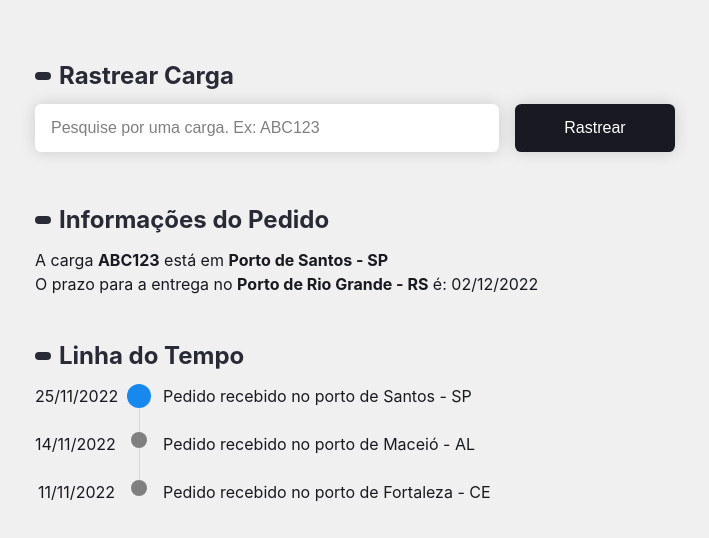
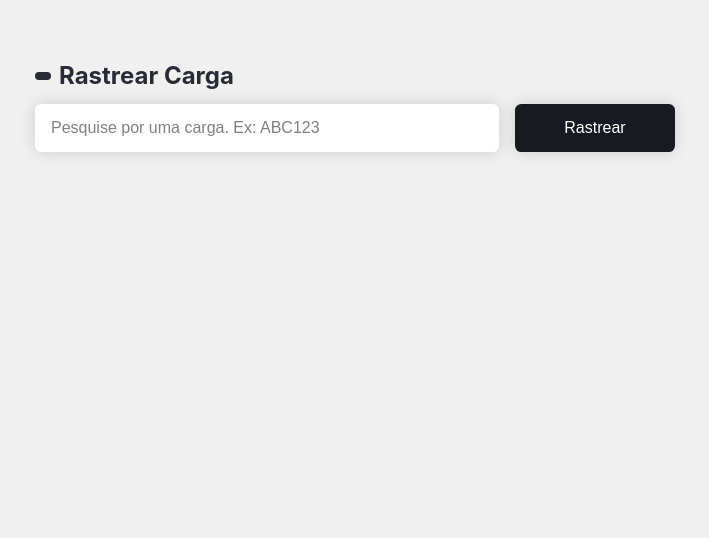
Before and after one commit to YtaloGabriel/RastreadorDeCarga-Front-Time2, a React (Vite) app: page /public in a window 1280 px wide. Shown: the top 538 px of the page, without its empty margins (285-994 px from the left). Built offline with nearby package versions, Linux system fonts and the light colour scheme.

Commit message:
inserindo dados da api na página de rastreamento público

```diff
--- a/package.json
+++ b/package.json
@@ -9,6 +9,8 @@
     "preview": "vite preview"
   },
   "dependencies": {
+    "axios": "^1.2.1",
+    "moment": "^2.29.4",
     "react": "^18.2.0",
     "react-dom": "^18.2.0",
     "react-router-dom": "^6.4.3"
--- /dev/null
+++ b/services/api.ts
@@ -0,0 +1,8 @@
+import axios from 'axios';
+
+const api = axios.create({
+  baseURL:
+    'https://rastreador-carga.up.railway.app/api/cargos',
+});
+
+export default api;
--- /dev/null
+++ b/src/components/GlobalComponents/Loader/Loader.module.css
@@ -0,0 +1,15 @@
+.loader {
+  width: 3rem;
+  height: 3rem;
+  margin: 0 auto;
+  border-radius: 50%;
+  border: .4rem solid rgba(0, 0, 0, .15);
+  border-top-color: var(--dark2);
+  animation: loading .5s linear infinite;
+}
+
+@keyframes loading {
+  to {
+    rotate: 360deg;
+  }
+}
--- /dev/null
+++ b/src/components/GlobalComponents/Loader/Loader.tsx
@@ -0,0 +1,10 @@
+import React from 'react'
+import styles from './Loader.module.css';
+
+const Loader = () => {
+  return (
+    <div className={styles.loader}></div>
+  )
+}
+
+export default Loader
--- a/src/components/GlobalComponents/TrackerPage/TrackerPage.tsx
+++ b/src/components/GlobalComponents/TrackerPage/TrackerPage.tsx
@@ -1,27 +1,75 @@
 import React from 'react'
 import styles from './TrackerPage.module.css'
 import Title from '../Title/Title'
+import api from '../../../../services/api.js';
+import moment from 'moment'
+import Loader from '../Loader/Loader';
 
 const TrackerPage = () => {
-  const sendForm = (event: any) => {
-    event.preventDefault()
+  const [error, setError] = React.useState<string | null>(null)
+  const [loading, setLoading] = React.useState<boolean>(false);
+  const [apiData, setApiData] = React.useState<CargoData | null>(null);
+  const inputCargo = React.useRef<any>(null);
+  const cargoFormatedDate = apiData?.data_entrega && moment(apiData?.data_entrega).format(`DD/MM/YYYY`);
+
+  interface CargoData {
+    cod_carga: string;
+    data_entrega: string;
+    destino: string;
+    id_carga: number;
+    origem: string;
+    status: Array<object>;
   }
 
-  return (
-    <section className={styles.public}>
-          <Title className={styles.teste}>Rastrear Carga</Title>
+  const getApiData = async(value: string) => {
+    if (value) {
+      setLoading(true);
+      setApiData(null);
+      setError(null)
 
-          <form className={styles.form} onSubmit={sendForm}>
-            <input type="text" placeholder="Pesquise por uma carga. Ex: ABC123" className={styles.searchbar}/>
-            <button className={styles.button}>Rastrear</button>
-          </form>
+      api.get(`?codigo=${value}`)
+      .then((response) => {
+        if (response.status === 200) {
+          setLoading(false);
+          setApiData(response.data)
+        };
+      })
+      .catch(() => {
+        setLoading(false);
+        setError('Ops! Algo deu errado. :(')
+      });
+    }
+  }
 
-          <section className={styles.details}>
+  const submitForm = (event: any) => {
+    event.preventDefault();
+
+    getApiData(String(inputCargo?.current.value))
+  }
+
+  const SearchFormComponent = () => {
+    return (
+      <>
+        <Title className={styles.teste}>Rastrear Carga</Title>
+
+        <form className={styles.form} onSubmit={submitForm}>
+          <input type="text" ref={inputCargo} placeholder="Pesquise por uma carga. Ex: ABC123" className={styles.searchbar}/>
+          <button className={styles.button}>Rastrear</button>
+        </form>
+      </>
+    );
+  }
+
+  const CargoDetailsComponent = () => {
+    return (
+      <>
+        <section className={styles.details}>
             <Title>Informações do Pedido</Title>
 
             <div className={styles.cargoInfo}>
-              <span className={styles.cargoLocal}>A carga <strong>ABC123</strong> está em <strong>Porto de Santos - SP</strong></span>
-              <span className={styles.cargoDeadline}>O prazo para a entrega no <strong>Porto de Rio Grande - RS</strong> é: 02/12/2022</span>
+              <span className={styles.cargoLocal}>A carga <strong>{apiData?.cod_carga}</strong> está em <strong>Localização atual **</strong></span>
+
+              <span className={styles.cargoDeadline}>O prazo para a entrega em <strong>{apiData?.destino}</strong> é: {cargoFormatedDate}</span>
             </div>
 
             <Title>Linha do Tempo</Title>
@@ -31,18 +79,18 @@ const TrackerPage = () => {
                 <div className={styles.stepStatus}></div>
                 <div className={styles.stepInfo}>Pedido recebido no porto de Santos - SP</div>
               </li>
-              <li className={styles.step}>
-                <div className={styles.stepDate}>14/11/2022</div>
-                <div className={styles.stepStatus}></div>
-                <div className={styles.stepInfo}>Pedido recebido no porto de Maceió - AL</div>
-              </li>
-              <li className={styles.step}>
-                <div className={styles.stepDate}>11/11/2022</div>
-                <div className={styles.stepStatus}></div>
-                <div className={styles.stepInfo}>Pedido recebido no porto de Fortaleza - CE</div>
-              </li>
             </ul>
           </section>
+      </>
+    )
+  }
+
+  return (
+    <section className={styles.public}>
+          <SearchFormComponent />
+          {loading && <Loader />}
+          {error && <span>{error}</span>}
+          {apiData && <CargoDetailsComponent />}
       </section>
   )
 }
```
Also changed, not shown: 1 other file (tests, documents, lock files or other folders).
